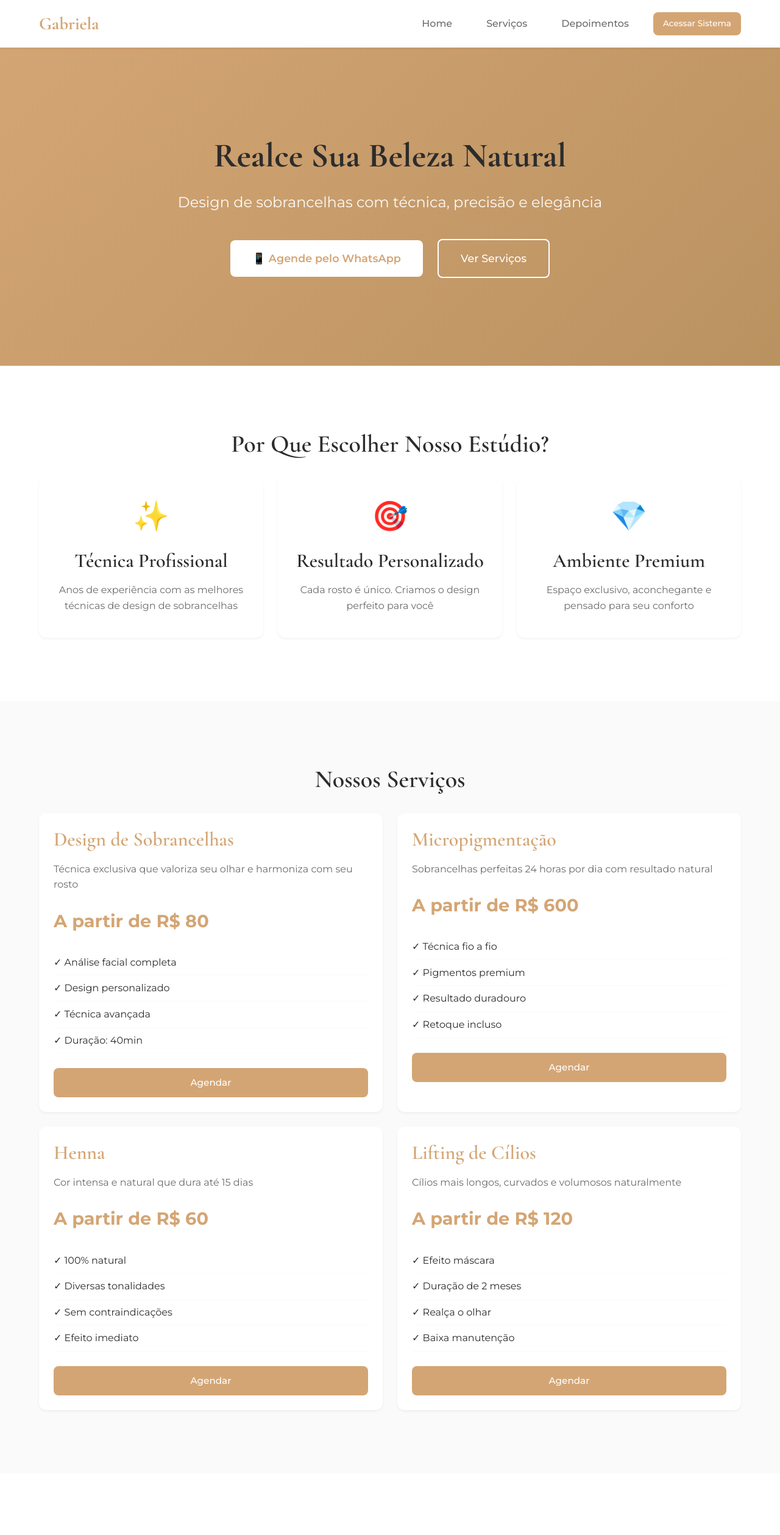
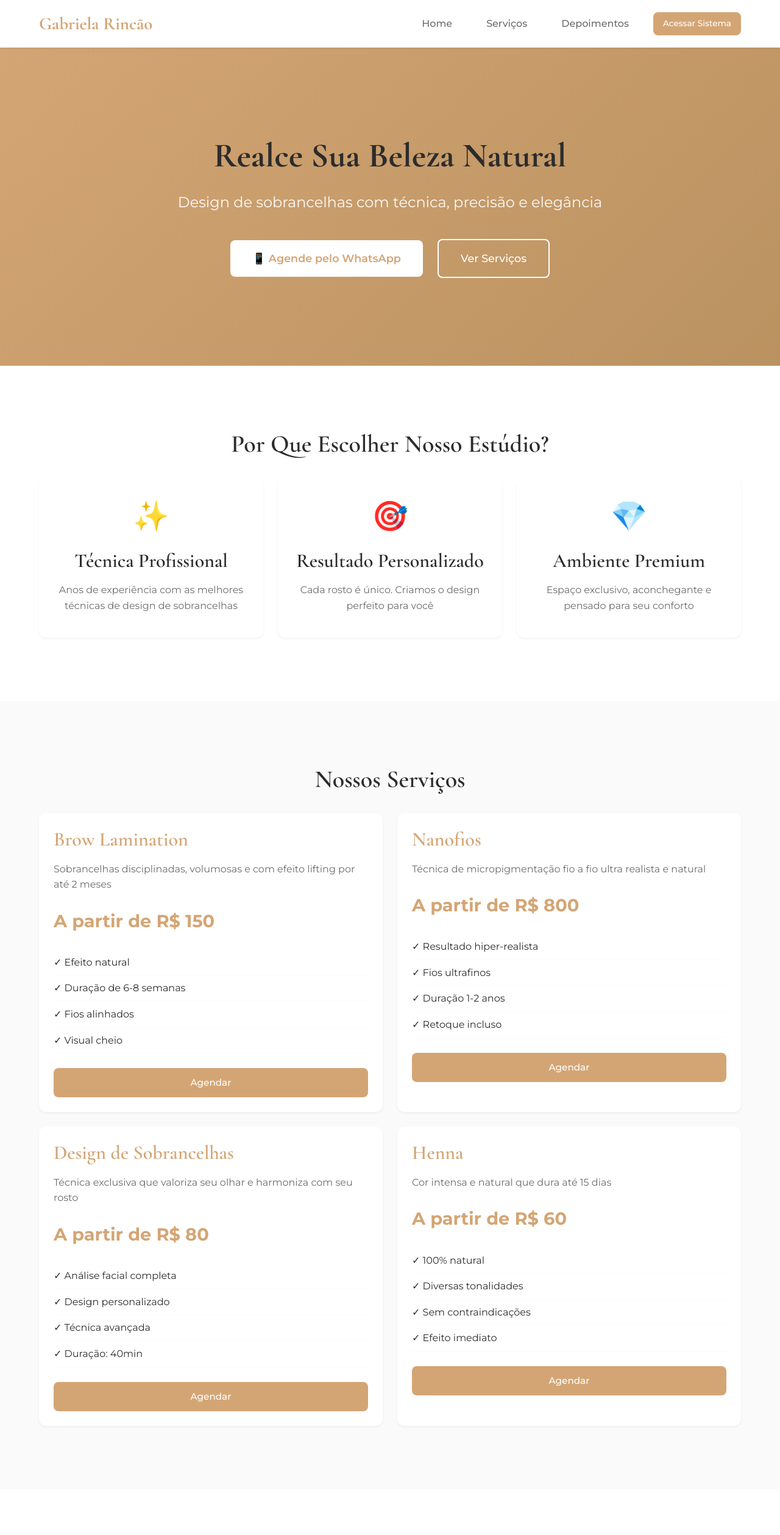
Before and after one commit to avilaops/gabriela, a plain HTML site: page index.html in a window 1280 px wide. Shown: the top 2518 px of the page at 61% size. Drawn offline with nearby package versions, Linux system fonts and the light colour scheme.

Commit message:
fix: atualizar Instagram para @gabrielarincao e adicionar serviços Brow Lamination e Nanofios

```diff
--- a/index.html
+++ b/index.html
@@ -3,9 +3,9 @@
 <head>
     <meta charset="UTF-8">
     <meta name="viewport" content="width=device-width, initial-scale=1.0">
-    <meta name="description" content="Estúdio de Design de Sobrancelhas - Realce sua beleza natural">
+    <meta name="description" content="Gabriela Rincão - Estúdio de Design de Sobrancelhas, Brow Lamination e Nanofios">
     <meta name="theme-color" content="#D4A574">
-    <title>Gabriela - Design de Sobrancelhas</title>
+    <title>Gabriela Rincão - Brow Lamination e Nanofios</title>
     <link rel="stylesheet" href="src/assets/styles.css">
     <link rel="preconnect" href="https://fonts.googleapis.com">
     <link rel="preconnect" href="https://fonts.gstatic.com" crossorigin>
--- a/src/components/header.js
+++ b/src/components/header.js
@@ -5,7 +5,7 @@ export class Header {
             return `
                 <header class="header">
                 <div class="header-content">
-                        <div class="logo">Gabriela</div>
+                    <div class="logo">Gabriela Rincão</div>
                     <nav class="nav">
                         <a href="/" class="nav-link" data-link>Home</a>
                         <a href="#servicos" class="nav-link">Serviços</a>
--- a/src/pages/agenda.js
+++ b/src/pages/agenda.js
@@ -314,10 +314,11 @@ export class AgendaPage {
                         <label class="form-label">Serviço *</label>
                         <select class="form-select" name="servico" required>
                             <option value="">Selecione um serviço</option>
+                            <option value="Brow Lamination" ${agendamento?.servico === 'Brow Lamination' ? 'selected' : ''}>Brow Lamination</option>
+                            <option value="Nanofios" ${agendamento?.servico === 'Nanofios' ? 'selected' : ''}>Nanofios</option>
                             <option value="Design de Sobrancelhas" ${agendamento?.servico === 'Design de Sobrancelhas' ? 'selected' : ''}>Design de Sobrancelhas</option>
+                            <option value="Henna" ${agendamento?.servico === 'Henna' ? 'selected' : ''}>Henna</option>
                             <option value="Micropigmentação" ${agendamento?.servico === 'Micropigmentação' ? 'selected' : ''}>Micropigmentação</option>
-                            <option value="Henna" ${agendamento?.servico === 'Henna' ? 'selected' : ''}>Henna</option>
-                            <option value="Lifting de Cílios" ${agendamento?.servico === 'Lifting de Cílios' ? 'selected' : ''}>Lifting de Cílios</option>
                             <option value="Despigmentação" ${agendamento?.servico === 'Despigmentação' ? 'selected' : ''}>Despigmentação</option>
                         </select>
                     </div>
--- a/src/pages/landing.js
+++ b/src/pages/landing.js
@@ -73,28 +73,28 @@ export class LandingPage {
                     <h2 class="text-center mb-lg">Nossos Serviços</h2>
                     <div class="grid grid-2">
                         ${this.renderServico(
+                            'Brow Lamination',
+                            'Sobrancelhas disciplinadas, volumosas e com efeito lifting por até 2 meses',
+                            'A partir de R$ 150',
+                            ['Efeito natural', 'Duração de 6-8 semanas', 'Fios alinhados', 'Visual cheio']
+                        )}
+                        ${this.renderServico(
+                            'Nanofios',
+                            'Técnica de micropigmentação fio a fio ultra realista e natural',
+                            'A partir de R$ 800',
+                            ['Resultado hiper-realista', 'Fios ultrafinos', 'Duração 1-2 anos', 'Retoque incluso']
+                        )}
+                        ${this.renderServico(
                             'Design de Sobrancelhas',
                             'Técnica exclusiva que valoriza seu olhar e harmoniza com seu rosto',
                             'A partir de R$ 80',
                             ['Análise facial completa', 'Design personalizado', 'Técnica avançada', 'Duração: 40min']
                         )}
                         ${this.renderServico(
-                            'Micropigmentação',
-                            'Sobrancelhas perfeitas 24 horas por dia com resultado natural',
-                            'A partir de R$ 600',
-                            ['Técnica fio a fio', 'Pigmentos premium', 'Resultado duradouro', 'Retoque incluso']
-                        )}
-                        ${this.renderServico(
                             'Henna',
                             'Cor intensa e natural que dura até 15 dias',
                             'A partir de R$ 60',
                             ['100% natural', 'Diversas tonalidades', 'Sem contraindicações', 'Efeito imediato']
-                        )}
-                        ${this.renderServico(
-                            'Lifting de Cílios',
-                            'Cílios mais longos, curvados e volumosos naturalmente',
-                            'A partir de R$ 120',
-                            ['Efeito máscara', 'Duração de 2 meses', 'Realça o olhar', 'Baixa manutenção']
                         )}
                     </div>
                 </div>
@@ -177,10 +177,11 @@ export class LandingPage {
             <!-- Footer -->
             <footer style="background: var(--secondary); color: white; padding: 40px 24px; text-align: center;">
                 <div class="container">
-                    <h3 style="font-family: var(--font-display); margin-bottom: 24px; color: var(--primary);">Gabriela</h3>
-                    <p style="margin-bottom: 16px;">Design de Sobrancelhas</p>
+                    <h3 style="font-family: var(--font-display); margin-bottom: 24px; color: var(--primary);">Gabriela Rincão</h3>
+                    <p style="margin-bottom: 16px;">Brow Lamination • Nanofios • Design de Sobrancelhas</p>
+                    <p style="margin-bottom: 16px; font-size: 0.9rem; opacity: 0.8;">✨ 6 anos transformando olhares</p>
                     <div class="flex flex-center gap-md mb-md">
-                        <a href="https://instagram.com/gabriela.sobrancelhas" target="_blank" style="color: white;">
+                        <a href="https://instagram.com/gabrielarincao" target="_blank" style="color: white;">
                             📷 Instagram
                         </a>
                         <a href="https://wa.me/5517996820993" target="_blank" style="color: white;">
--- a/src/services/storage.js
+++ b/src/services/storage.js
@@ -18,9 +18,9 @@ export class StorageService {
         // Inicializar config
         if (!localStorage.getItem(this.KEYS.CONFIG)) {
             localStorage.setItem(this.KEYS.CONFIG, JSON.stringify({
-                nomeEstudio: 'Gabriela - Design de Sobrancelhas',
+                nomeEstudio: 'Gabriela Rincão - Design de Sobrancelhas',
                 whatsapp: '5517996820993',
-                instagram: '@gabriela.sobrancelhas',
+                instagram: '@gabrielarincao',
                 email: 'gabrielacasari@hotmail.com'
             }));
         }
```
Also changed, not shown: CONTACT_INFO.md (+5 -5 lines), QUICKSTART.md (+1 -1 lines), 0b20613a-2c6f-4f4d-9432-9e871b1eb452.jpg (added), Identidade visual.jpg (added), README.md. Lines whose indentation alone changed are shown as unchanged.
